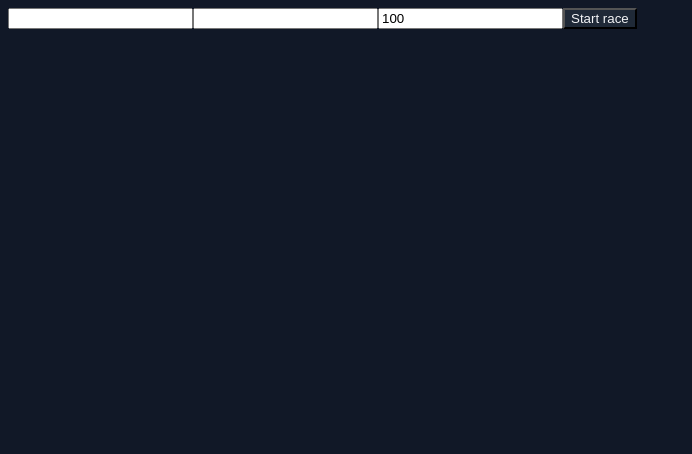
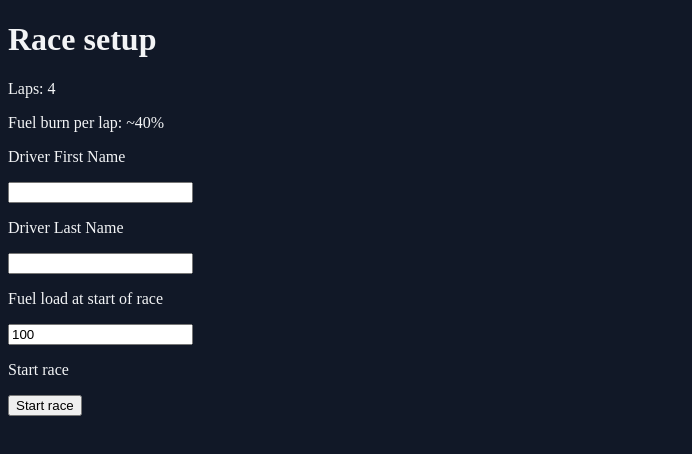
Before and after one commit to oscarchilds/strategy-gp, a Vue app: page / in a window 1280 px wide. Shown: the top 454 px of the page, without its empty margins (0-692 px from the left). Built offline with nearby package versions, Linux system fonts and the light colour scheme.

Commit message:
split code out to types file and Setup component

```diff
--- a/src/App.vue
+++ b/src/App.vue
@@ -1,17 +1,15 @@
 <script setup lang="ts">
 import { ref } from 'vue'
-import { useRace, type FuelStrategy } from './composables/useRace'
+import { useRace } from './composables/useRace'
+import Setup from './components/Setup.vue'
+import type { FuelStrategy } from './types'
 
 const fuelStrategies: FuelStrategy[] = ['low', 'normal', 'high']
 
 const inRace = ref(false)
 
-const firstName = ref('')
-const lastName = ref('')
-const initialFuel = ref(100)
-
-const clickStartRace = () => {
-  startRace(firstName.value, lastName.value, initialFuel.value)
+const clickStartRace = (firstName: string, lastName: string, initialFuel: number) => {
+  startRace(firstName, lastName, initialFuel)
   inRace.value = true
 }
 
@@ -65,12 +63,7 @@ const { playerDriver, rankedDrivers, positionOf, friendlyRaceDuration, startRace
       <button v-else @click="playerDriver.pitThisLap = false">Cancel pit this lap</button>
     </div>
   </div>
-  <div v-else>
-    <input v-model="firstName" type='text'></input>
-    <input v-model="lastName" type='text'></input>
-    <input v-model="initialFuel" type='number'></input>
-    <button @click="clickStartRace">Start race</button>
-  </div>
+  <Setup v-else @startRace="clickStartRace" />
 </template>
 
 <style scoped>
--- /dev/null
+++ b/src/components/Setup.vue
@@ -0,0 +1,29 @@
+<script setup lang="ts">
+import { ref } from 'vue'
+
+const firstName = ref('')
+const lastName = ref('')
+const initialFuel = ref(100)
+
+const emit = defineEmits<{
+  startRace: [firstName: string, lastName: string, initialFuel: number]
+}>()
+
+const clickStartRace = () => {
+  emit('startRace', firstName.value, lastName.value, initialFuel.value)
+}
+</script>
+
+<template>
+  <h1>Race setup</h1>
+  <p>Laps: 4</p>
+  <p>Fuel burn per lap: ~40%</p>
+  <p>Driver First Name</p>
+  <input v-model="firstName" type='text'></input>
+  <p>Driver Last Name</p>
+  <input v-model="lastName" type='text'></input>
+  <p>Fuel load at start of race</p>
+  <input v-model="initialFuel" type='number'></input>
+  <p>Start race</p>
+  <button @click="clickStartRace">Start race</button>
+</template>
--- a/src/composables/useRace.ts
+++ b/src/composables/useRace.ts
@@ -1,27 +1,5 @@
 import { computed, ref } from 'vue'
-
-export type FuelStrategy = 'low' | 'normal' | 'high'
-
-interface Driver {
-  isPlayer: boolean
-  fuelStrategy: FuelStrategy
-  firstName: string
-  lastName: string
-  lap: number
-  percentageLapComplete: number
-  distanceDrivenInMiles: number
-  dateTimeOfLastDistanceCheck: Date | null
-  timeLapStarted: number | null // Can we remove this soon?
-  currentSpeedInMilesPerHour: number
-  finishTime: number | null
-  percentageFuelRemaining: number
-  pitThisLap: boolean
-  dateTimeOfPitIn: Date | null
-}
-
-interface PlayerDriver extends Driver {
-  pitFuelTarget: number
-}
+import type { FuelStrategy, Driver, PlayerDriver } from '../types.ts'
 
 export function useRace() {
   const raceStartTime = ref<number>()
--- /dev/null
+++ b/src/types.ts
@@ -0,0 +1,22 @@
+export type FuelStrategy = 'low' | 'normal' | 'high'
+
+export interface Driver {
+  isPlayer: boolean
+  fuelStrategy: FuelStrategy
+  firstName: string
+  lastName: string
+  lap: number
+  percentageLapComplete: number
+  distanceDrivenInMiles: number
+  dateTimeOfLastDistanceCheck: Date | null
+  timeLapStarted: number | null // Can we remove this soon?
+  currentSpeedInMilesPerHour: number
+  finishTime: number | null
+  percentageFuelRemaining: number
+  pitThisLap: boolean
+  dateTimeOfPitIn: Date | null
+}
+
+export interface PlayerDriver extends Driver {
+  pitFuelTarget: number
+}
```
